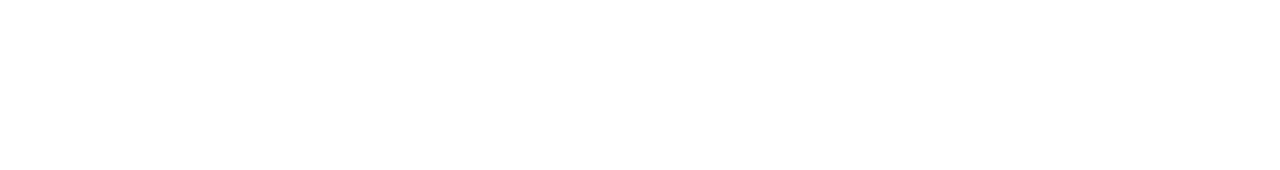
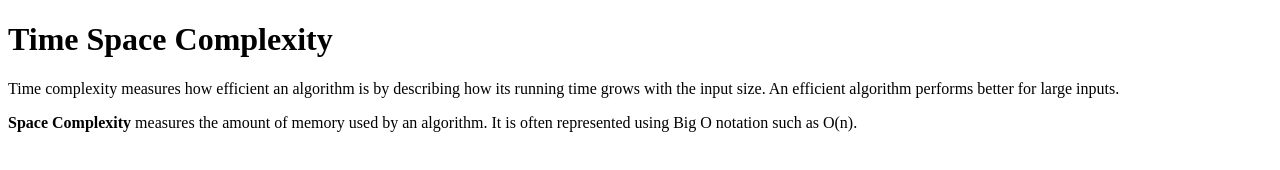
Before and after one commit to acciojob/time-and-space-complexity-Dev-soni0504, a website: page main.html in a window 1280 px wide. Drawn offline with Linux system fonts and the light colour scheme.

Commit message:
created a submission

```diff
--- a/main.html
+++ b/main.html
@@ -8,6 +8,15 @@
 
 <body>
 	<!-- the entire body must be written by student -->
+	 <h1>Time Space Complexity</h1>
+
+    <p>
+        Time complexity measures how efficient an algorithm is by describing how its running time grows with the input size. An efficient algorithm performs better for large inputs.
+    </p>
+
+    <p>
+        <b>Space Complexity</b> measures the amount of memory used by an algorithm. It is often represented using Big O notation such as O(n).
+    </p>
     <script type="text/javascript" src="./script.js">
 </script>
 
```
